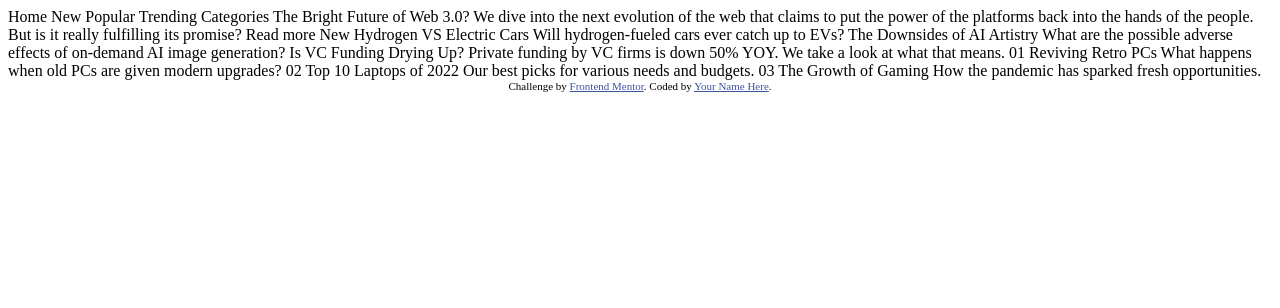
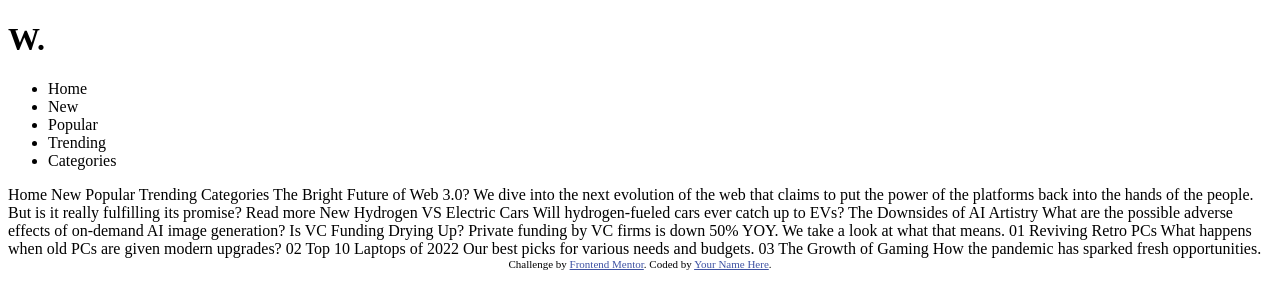
Before and after one commit to ElviaBth/news-homepage, a plain HTML site: page index.html in a window 1280 px wide. Drawn offline with Linux system fonts and the light colour scheme.

Commit message:
Add header structure

```diff
--- a/index.html
+++ b/index.html
@@ -15,7 +15,18 @@
   </style>
 </head>
 <body>
-
+  <header>
+    <h1>W.</h1>
+    <nav>
+      <ul>
+        <li>Home</li>
+        <li>New</li>
+        <li>Popular</li>
+        <li>Trending</li>
+        <li>Categories</li>
+      </ul>
+    </nav>
+  </header>
   Home
   New
   Popular
```
